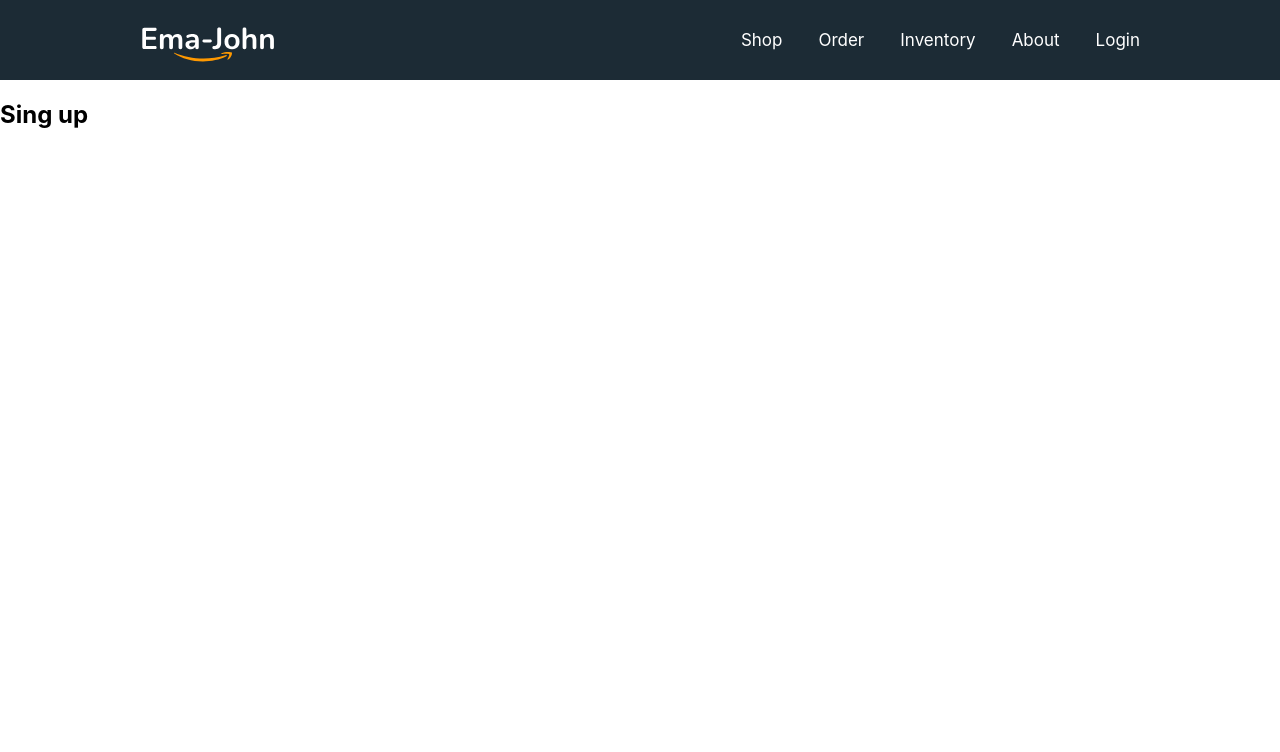
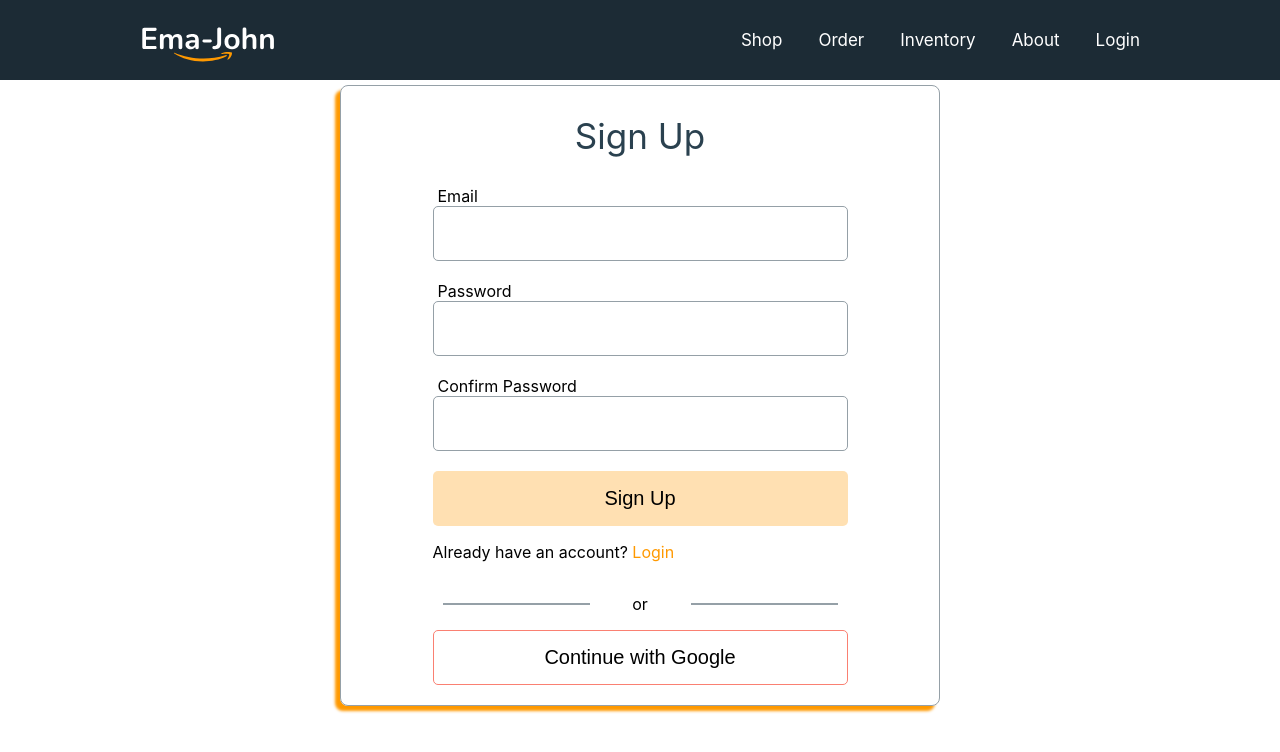
Before and after one commit to rahathossain3/ema-jone-client_side-module-67, a React (Create React App) app: page /signup in a window 1280 px wide. Shown: the top 752 px of the page. Built offline with nearby package versions, Linux system fonts and the light colour scheme.

Commit message:
login from design done

```diff
--- a/src/components/Login/Login.css
+++ b/src/components/Login/Login.css
@@ -20,6 +20,7 @@
     color: #2A414F;
     font-size: 35px;
     font-weight: 400;
+    text-align: center;
 }
 
 .input-group label {
@@ -44,6 +45,11 @@
     border-radius: 5px;
     border: none;
     font-size: 20px;
+    cursor: pointer;
+}
+
+.from-submit:hover {
+    background-color: rgba(255, 153, 0, 0.5);
 }
 
 .from-link {
--- a/src/components/Login/Login.js
+++ b/src/components/Login/Login.js
@@ -12,12 +12,12 @@
                     <div className="input-group">
 
                         <label htmlFor="email">Email</label>
-                        <input type="email" name="email" id='' />
+                        <input type="email" name="email" id='' required />
                     </div>
 
                     <div className="input-group">
                         <label htmlFor="password">Password</label>
-                        <input type="password" name="password" id='' />
+                        <input type="password" name="password" id='' required />
                     </div>
                     <input className='from-submit' type="submit" value="Login" />
 
--- a/src/components/SignUp/SignUp.js
+++ b/src/components/SignUp/SignUp.js
@@ -1,9 +1,47 @@
 import React from 'react';
+import { Link } from 'react-router-dom';
 
 const SignUp = () => {
     return (
-        <div>
-            <h2>Sing up</h2>
+        <div className='from-container'>
+            <div>
+                <h2 className='from-title'> Sign Up</h2>
+
+                <form >
+                    <div className="input-group">
+
+                        <label htmlFor="email">Email</label>
+                        <input type="email" name="email" id='' required />
+                    </div>
+
+                    <div className="input-group">
+                        <label htmlFor="password">Password</label>
+                        <input type="password" name="password" id='' required />
+                    </div>
+
+                    <div className="input-group">
+                        <label htmlFor="confirm-password">Confirm Password</label>
+                        <input type="password" name="confirm-password" id='' required />
+                    </div>
+
+                    <input className='from-submit' type="submit" value="Sign Up" />
+
+                </form>
+                <p>
+                    Already have an account? <Link className='from-link' to='/login'>Login</Link>
+                </p>
+
+                {/* own work --------- */}
+
+                <div className='from-line'>
+                    <div className='hr-line'></div>
+                    <p>or</p>
+                    <div className='hr-line'></div>
+                </div>
+
+                <button className='sign-in-google'>Continue with Google</button>
+            </div>
+
         </div>
     );
 };
```
